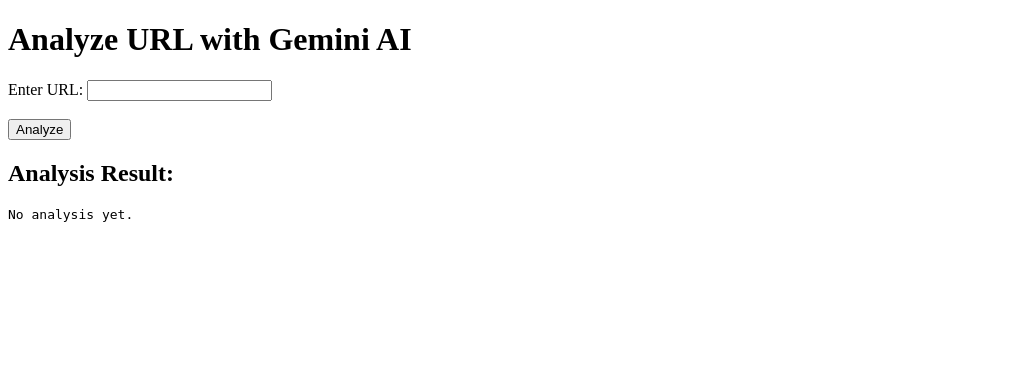
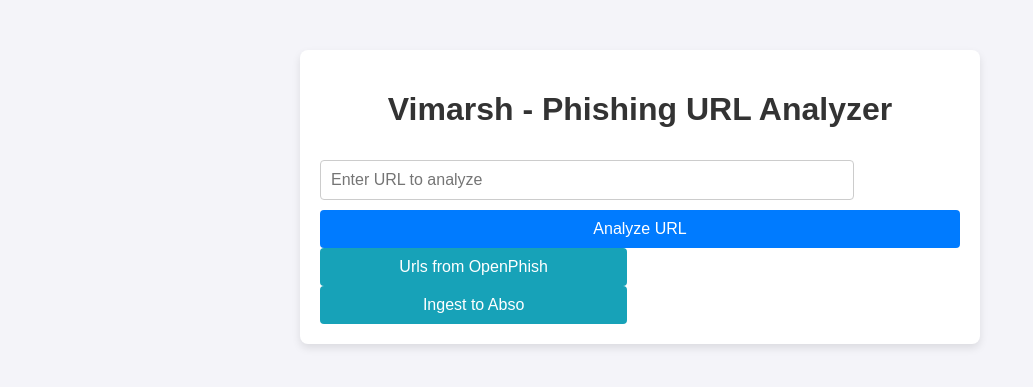
Before and after one commit to shriprad/phishingwebsite, a Flask app: page / in a window 1280 px wide. Shown: the top 387 px of the page, without its empty margins (0-1033 px from the left). Run offline with Flask 2, Linux system fonts and the light colour scheme.

Commit message:
Update index.html

```diff
--- a/templates/index.html
+++ b/templates/index.html
@@ -3,46 +3,107 @@
 <head>
     <meta charset="UTF-8">
     <meta name="viewport" content="width=device-width, initial-scale=1.0">
-    <title>URL Analysis with Gemini AI</title>
-    <script src="https://code.jquery.com/jquery-3.6.0.min.js"></script>
+    <title>Vimarsh - Phishing Detector</title>
+    <style>
+        body {
+            font-family: Arial, sans-serif;
+            background-color: #f4f4f9;
+            color: #333;
+            margin: 0;
+            padding: 0;
+        }
+        .container {
+            width: 50%;
+            margin: 50px auto;
+            padding: 20px;
+            background-color: #fff;
+            border-radius: 8px;
+            box-shadow: 0 4px 8px rgba(0, 0, 0, 0.1);
+        }
+        h1 {
+            text-align: center;
+        }
+        input[type="text"] {
+            width: 80%;
+            padding: 10px;
+            margin: 10px 0;
+            font-size: 16px;
+            border: 1px solid #ccc;
+            border-radius: 4px;
+        }
+        button {
+            width: 100%;
+            padding: 10px;
+            font-size: 16px;
+            background-color: #007bff;
+            color: white;
+            border: none;
+            border-radius: 4px;
+            cursor: pointer;
+        }
+        button:hover {
+            background-color: #0056b3;
+        }
+        .justification {
+            margin-top: 20px;
+            padding: 10px;
+            background-color: #e9ecef;
+            border-radius: 5px;
+        }
+        .feature-btn {
+            width: 48%;
+            padding: 10px;
+            font-size: 16px;
+            background-color: #17a2b8;
+            color: white;
+            border: none;
+            border-radius: 4px;
+            cursor: pointer;
+            margin-right: 4%;
+        }
+        .feature-btn:hover {
+            background-color: #138496;
+        }
+        .feature-btn:last-child {
+            margin-right: 0;
+        }
+        .alert {
+            padding: 10px;
+            margin-top: 20px;
+            background-color: #ffc107;
+            color: black;
+            border-radius: 5px;
+            text-align: center;
+        }
+    </style>
 </head>
 <body>
-    <h1>Analyze URL with Gemini AI</h1>
-    <form id="analyze-form">
-        <label for="url">Enter URL:</label>
-        <input type="text" id="url" name="url" required><br><br>
 
-        <button type="submit">Analyze</button>
-    </form>
+    <div class="container">
+        <h1>Vimarsh - Phishing URL Analyzer</h1>
+        <form method="POST">
+            <input type="text" name="url" placeholder="Enter URL to analyze" required>
+            <button type="submit">Analyze URL</button>
+        </form>
 
-    <h2>Analysis Result:</h2>
-    <pre id="result">No analysis yet.</pre>
+        {% if justification %}
+        <div class="justification">
+            <h3>Justification for URL: {{ normalized_url }}</h3>
+            <p>{{ justification }}</p>
+        </div>
+        {% endif %}
 
-    <script>
-        $(document).ready(function() {
-            $('#analyze-form').on('submit', function(e) {
-                e.preventDefault();
+        <!-- Feature Buttons -->
+        <div>
+            <button class="feature-btn" onclick="alert('Feature not enabled')">Urls from OpenPhish</button>
+            <button class="feature-btn" onclick="alert('Feature not enabled')">Ingest to Abso</button>
+        </div>
 
-                const url = $('#url').val();
+        <!-- Alert for features not enabled -->
+        <div id="feature-alert" class="alert" style="display: none;">
+            Feature not enabled.
+        </div>
+    </div>
 
-                if (url) {
-                    $.ajax({
-                        url: '/analyze',
-                        type: 'POST',
-                        contentType: 'application/json',
-                        data: JSON.stringify({ url: url }),
-                        success: function(response) {
-                            $('#result').text(JSON.stringify(response, null, 2));
-                        },
-                        error: function() {
-                            $('#result').text('An error occurred during the analysis.');
-                        }
-                    });
-                } else {
-                    $('#result').text('Please enter a URL.');
-                }
-            });
-        });
-    </script>
 </body>
 </html>
```
